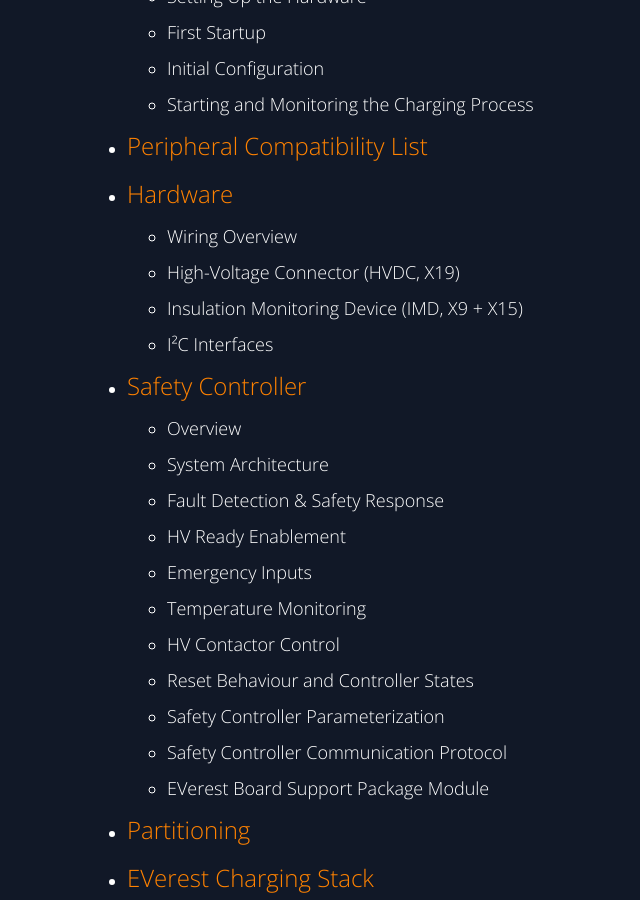
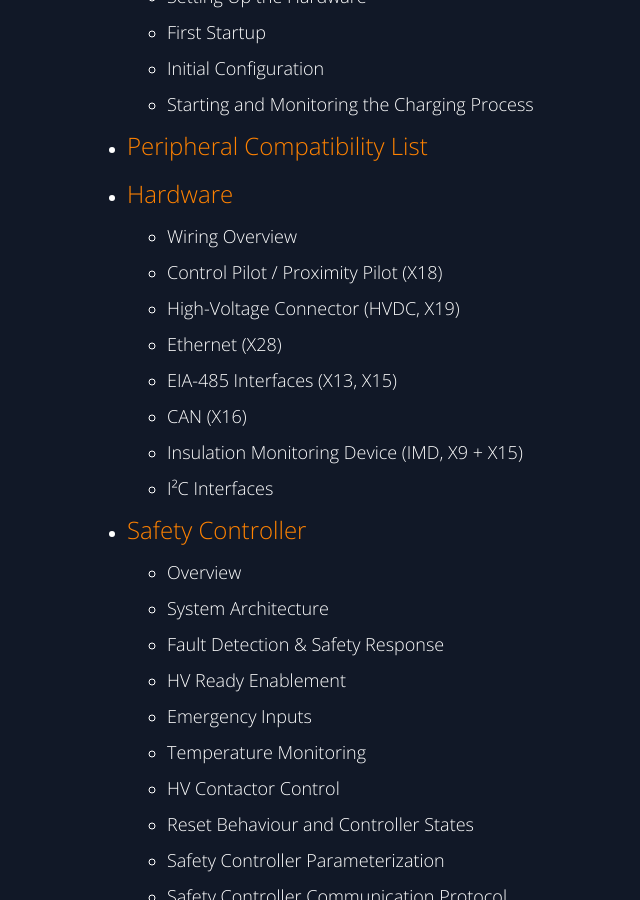
Before and after one commit to chargebyte/chargebyte-docs, a Sphinx documentation site: the page built from docs/source/index.rst, in a window 1280 px wide and 900 px high, scrolled down 675 px. Shown: the whole window, without its empty margins (163-803 px from the left). Built offline with Sphinx 7.4.7, drawn with Linux system fonts in a browser that asks for light colours; some of the changed lines change nothing that is shown.

Commit message:
Hardware: Document important interfaces
This adds documentation about CP, PP, CAN, EIA-485 and Ethernet.

Signed-off-by: Stefan Wahren <stefan.wahren@chargebyte.com>

```diff
--- a/docs/source/hardware.rst
+++ b/docs/source/hardware.rst
@@ -34,6 +34,13 @@
   of emergencies.
 * The high-voltage DC contactors for DC plus and minus rails.
 
+*************************************
+Control Pilot / Proximity Pilot (X18)
+*************************************
+
+For ISO 15118 / DIN 70121 compliant communication between EVSE and PEV, Charge SOM supports
+CP (control pilot) and PP (proximity pilot) signaling including Green PHY communication.
+This Green PHY communication is available on network interface ``eth1``.
 
 **********************************
 High-Voltage Connector (HVDC, X19)
@@ -50,6 +57,37 @@
 .. note::
    The precharge contactor might not be necessary in your setup.
 
+**************
+Ethernet (X28)
+**************
+
+The X28 socket supports 10/100 Mbit/s Ethernet. In the Linux operating system it
+is available as network interface ``eth0``. This interface is part of a bridge
+interface ``br0``.
+
+*****************************
+EIA-485 Interfaces (X13, X15)
+*****************************
+
+In order to connect the Charge SOM to an internal peripheral (e.g. smart meters, display and RFID readers),
+the board supports up to two EIA-485 interfaces.
+
++-----------------+------------------------------------+------------------------------------+
+| Board Interface | X13                                | X15                                |
++-----------------+------------------------------------+------------------------------------+
+| Linux Interface | /dev/ttyLP4                        | /dev/ttyLP3                        |
++-----------------+------------------------------------+------------------------------------+
+| Termination     | yes, 120 Ohm permanently activated | yes, 120 Ohm permanently activated |
++-----------------+------------------------------------+------------------------------------+
+| Local Echo      | no                                 | no                                 |
++-----------------+------------------------------------+------------------------------------+
+
+*********
+CAN (X16)
+*********
+
+The CAN-FD interface is connected to X16, which is a full implementation of the CAN FD
+protocol specification version 2.0B. It is available on Linux network interface ``can0``.
 
 ********************************************
 Insulation Monitoring Device (IMD, X9 + X15)
```
